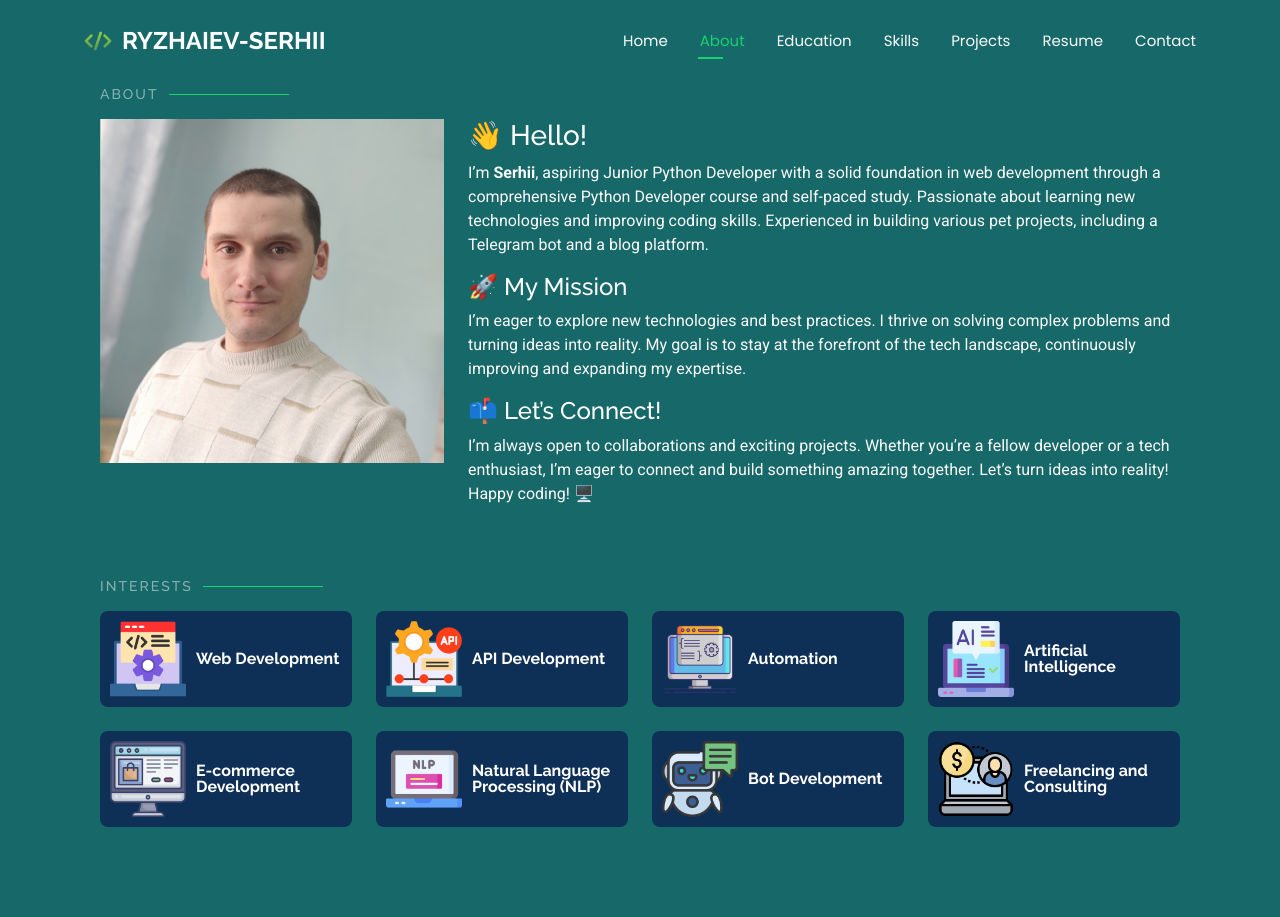
After one commit to RYZHAIEV-SERHII/Portfolio, a Flask app: page /about in a window 1280 px wide. The commit adds this page. Run offline with Flask 3, Linux system fonts and the light colour scheme; parts of the project's set-up code (start-up, migrations or seed data) failed here and were passed over; some libraries are stand-ins or nearby versions.

Commit message:
added: about page.

```diff
--- a/app/static/css/style_experiments.css
+++ b/app/static/css/style_experiments.css
@@ -894,17 +894,18 @@ section .container {
 .interests .icon-box {
   display: flex;
   align-items: center;
-  padding: 15px;
+  padding: 10px;
   background: #0e3057;
   transition: ease-in-out 0.3s;
   border-radius: 8px;
+  height: 96px;
 }
 
-
-.interests .icon-box i {
-  font-size: 32px;
+.interests .icon-box img {
+  max-width: 100%;
+  max-height: 100%;
+  object-fit: cover; /* Ensures the image covers the box without distortion */
   padding-right: 10px;
-  line-height: 1;
 }
 
 .interests .icon-box h3 {
--- /dev/null
+++ b/app/templates/about.html
@@ -0,0 +1,113 @@
+{% extends "base.html" %}
+
+{% block content %}
+<!-- ======= About Section ======= -->
+<section id="about" class="about">
+
+    <!-- ======= About Me ======= -->
+    <div class="about-me container">
+
+        <div class="section-title">
+            <h2>About</h2>
+        </div>
+
+        <div class="row">
+            <div class="col-lg-4" data-aos="fade-right">
+                <img src="{{ url_for('static', filename='img/profile.png') }}" class="img-fluid" alt="">
+            </div>
+            <div class="col-lg-8 pt-4 pt-lg-0 content" data-aos="fade-left">
+                <h3>👋 Hello!</h3>
+
+                <p>I’m <strong>Serhii</strong>, aspiring Junior Python Developer with a solid foundation in web
+                    development through a comprehensive Python Developer course and self-paced study. Passionate about
+                    learning new technologies and improving coding skills. Experienced in building various pet projects,
+                    including a Telegram bot and a blog platform.</p>
+
+                <h4>🚀 My Mission</h4>
+
+                <p>I’m eager to explore new technologies and best practices. I thrive on solving complex
+                    problems and turning ideas into reality. My goal is to stay at the forefront of the tech landscape,
+                    continuously improving and expanding my expertise.</p>
+
+                <h4>📫 Let’s Connect!</h4>
+
+                <p>I’m always open to collaborations and exciting projects. Whether you’re a fellow developer or a tech
+                    enthusiast, I’m eager to connect and build something amazing together. Let’s turn ideas into
+                    reality!
+                    <br/>
+                    Happy coding! 🖥️</p>
+
+            </div>
+        </div>
+
+    </div><!-- End About Me -->
+
+    <!-- ======= Interests ======= -->
+    <div class="interests container">
+
+        <div class="section-title">
+            <h2>Interests</h2>
+        </div>
+
+        <div class="row">
+            <div class="col-lg-3 col-md-4">
+                <div class="icon-box">
+                    <img src="{{ url_for('static', filename='img/interests/developing.png') }}" class="img-fluid"
+                         alt="">
+                    <h3>Web Development</h3>
+                </div>
+            </div>
+            <div class="col-lg-3 col-md-4 mt-4 mt-md-0">
+                <div class="icon-box">
+                    <img src="{{ url_for('static', filename='img/interests/api-development.png') }}" class="img-fluid"
+                         alt="">
+                    <h3>API Development</h3>
+                </div>
+            </div>
+            <div class="col-lg-3 col-md-4 mt-4 mt-md-0">
+                <div class="icon-box">
+                    <img src="{{ url_for('static', filename='img/interests/script.png') }}" class="img-fluid"
+                         alt="">
+                    <h3>Automation</h3>
+                </div>
+            </div>
+            <div class="col-lg-3 col-md-4 mt-4 mt-lg-0">
+                <div class="icon-box">
+                    <img src="{{ url_for('static', filename='img/interests/programming_ai.png') }}" class="img-fluid"
+                         alt="">
+                    <h3>Artificial Intelligence</h3>
+                </div>
+            </div>
+            <div class="col-lg-3 col-md-4 mt-4">
+                <div class="icon-box">
+                    <img src="{{ url_for('static', filename='img/interests/shopping.png') }}" class="img-fluid"
+                         alt="">
+                    <h3>E-commerce Development</h3>
+                </div>
+            </div>
+            <div class="col-lg-3 col-md-4 mt-4">
+                <div class="icon-box">
+                    <img src="{{ url_for('static', filename='img/interests/nlp.png') }}" class="img-fluid"
+                         alt="">
+                    <h3>Natural Language Processing (NLP)</h3>
+                </div>
+            </div>
+            <div class="col-lg-3 col-md-4 mt-4">
+                <div class="icon-box">
+                    <img src="{{ url_for('static', filename='img/interests/assistant.png') }}" class="img-fluid"
+                         alt="">
+                    <h3>Bot Development</h3>
+                </div>
+            </div>
+            <div class="col-lg-3 col-md-4 mt-4">
+                <div class="icon-box">
+                    <img src="{{ url_for('static', filename='img/interests/money.png') }}" class="img-fluid"
+                         alt="">
+                    <h3>Freelancing and Consulting</h3>
+                </div>
+            </div>
+        </div>
+
+    </div><!-- End Interests -->
+</section><!-- End About Section -->
+{% endblock %}
```
Also changed, not shown: app/static/img/interests/api-development.png (added), app/static/img/interests/assistant.png (added), app/static/img/interests/developing.png (added), app/static/img/interests/money.png (added), app/static/img/interests/nlp.png (added), app/static/img/interests/programming_ai.png (added), app/static/img/interests/script.png (added), app/static/img/interests/shopping.png (added), app/static/img/profile.png (added).
